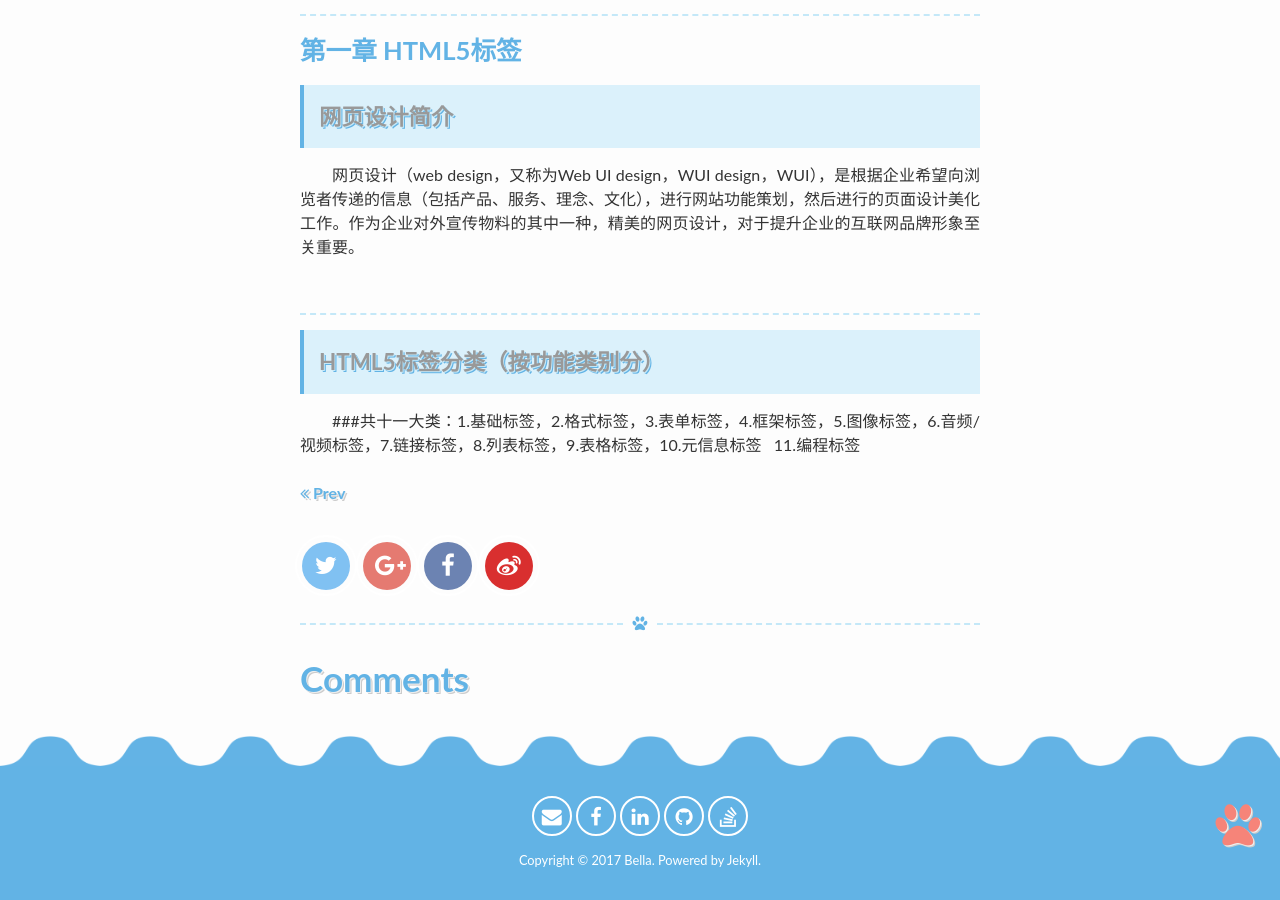
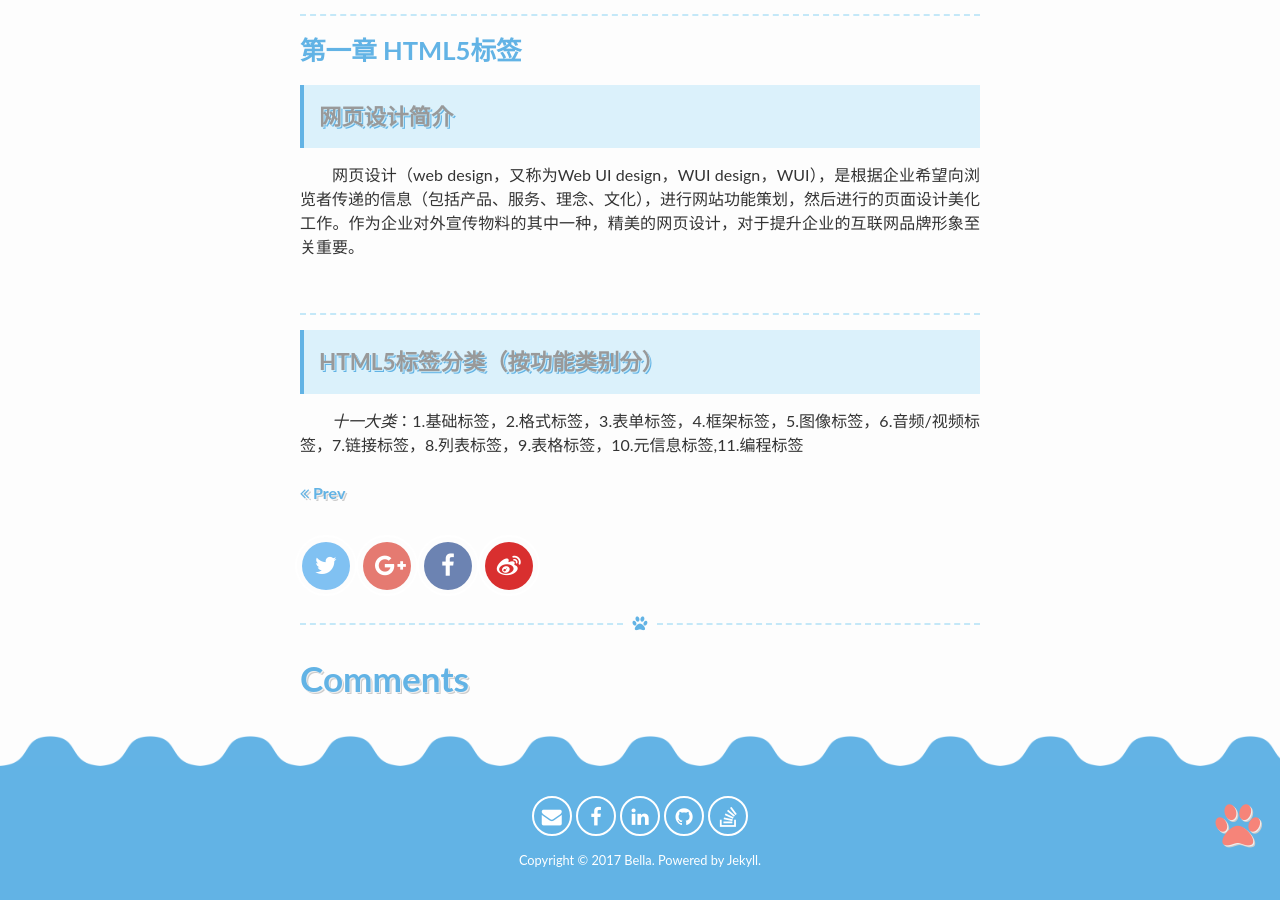
Before and after one commit to Zhou-Yu-Jin/Zhou-Yu-Jin.github.io, a Jekyll site: the page built from _posts/2017-12-28-notes.md, in a window 1280 px wide and 900 px high, scrolled down 1016 px. Built offline with Jekyll 4.4.1, drawn with Linux system fonts in a browser that asks for light colours; comment, search, counter and statistics services are not loaded.

Commit message:
Update 2017-12-28-notes.md

```diff
--- a/_posts/2017-12-28-notes.md
+++ b/_posts/2017-12-28-notes.md
@@ -38,5 +38,4 @@ tags:
 
 ---
 >#### HTML5标签分类（按功能类别分）
-<p>###共十一大类：1.基础标签，2.格式标签，3.表单标签，4.框架标签，5.图像标签，6.音频/视频标签，7.链接标签，8.列表标签，9.表格标签，10.元信息标签
-   11.编程标签</p>
+<p><em>十一大类</em>：1.基础标签，2.格式标签，3.表单标签，4.框架标签，5.图像标签，6.音频/视频标签，7.链接标签，8.列表标签，9.表格标签，10.元信息标签,11.编程标签</p>
```
